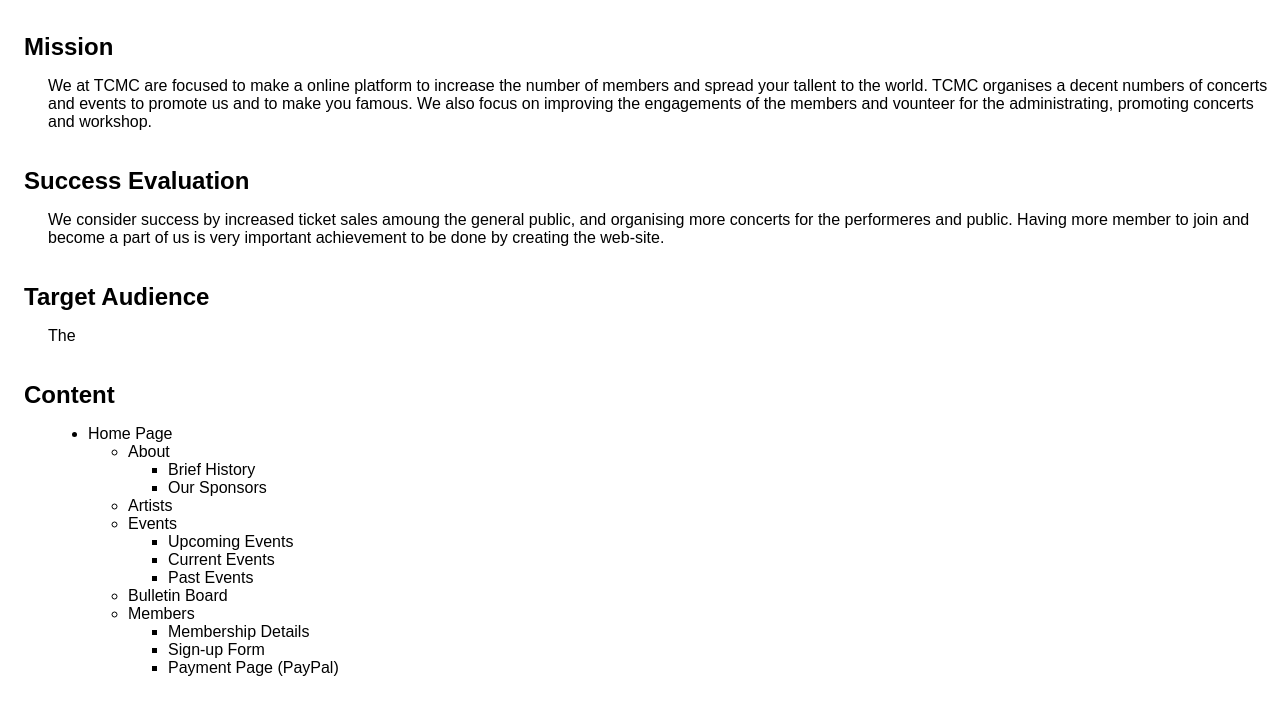
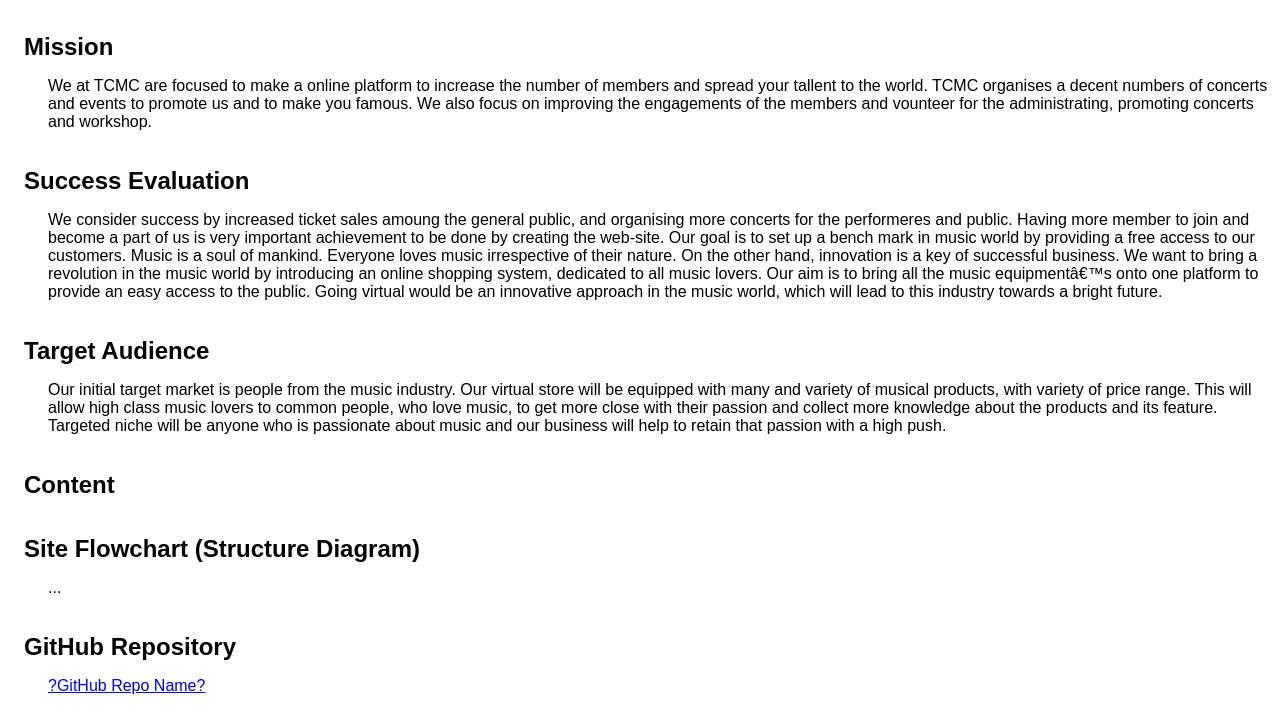
Before and after one commit to Anjasrini/Web-Design-Freaks, a plain HTML site: page plan.html in a window 1280 px wide. Shown: the part 159-875 px from the top of the page. Drawn offline with Linux system fonts and the light colour scheme.

Commit message:
Add files via upload

```diff
--- a/plan.html
+++ b/plan.html
@@ -22,39 +22,19 @@
 <h2>Success Evaluation</h2>
 <p>We consider success by increased ticket sales amoung the general public, and organising more concerts for the performeres and public.
 	Having more member to join and become a part of us is very important achievement to be done by creating the web-site.
+	Our goal is to set up a bench mark in music world by providing a free access to our customers.
+	Music is a soul of mankind. Everyone loves music irrespective of their nature. On the other hand, innovation is a key of successful business. We want to bring a revolution in the music world by introducing an online shopping system, dedicated to all music lovers. Our aim is to bring all the music equipment’s onto one platform to provide an easy access to the public. Going virtual would be an innovative approach in the music world, which will lead to this industry towards a bright future.
+
 </p>
 <h2>Target Audience</h2>
-<p>The  </p>
+<p>Our initial target market is people from the music industry. Our virtual store will be equipped with many and variety of musical products, with variety of 	price range. This will allow high class music lovers to common people, who love music, to get more close with their passion and collect more knowledge about 	the products and its feature. Targeted niche will be anyone who is passionate about music and our business will help to retain that passion with a high push.
+</p>
 <h2>Content</h2>
-<p>
-	<ul>
-		<li>Home Page
-		<ul>
-<li>About
-<ul>
-	<li>Brief History</li>
-	<li>Our Sponsors</li>
-</ul></li>
-<li>Artists</li>
-<li>Events
-<ul>
-<li>Upcoming Events</li>
-<li>Current Events</li>
-<li>Past Events </li>
-	</ul></li>
-	<li>Bulletin Board</li>
-	<li>Members
-	<ul>
-	<li>Membership Details</li>
-	<li>Sign-up Form</li>
-	<li>Payment Page (PayPal) </li>
-	</ul></li>
-	</li></ul></ul>
-</p>
+<p></p>
 <h2>Site Flowchart (Structure Diagram)</h2>
-<p><img src="FC-TCMC.jpeg"></p>
+<p> ...</p>
 <h2>GitHub Repository</h2>
-<p><a href="https://github.com/Anjasrini/Web-Design-Freaks" target="_blank">Web-Design-Freaks</a></p>
+<p><a href="http://github.com/?" target="_blank">?GitHub Repo Name?</a></p>
 <h2>Comps</h2>
 <p>provide links here to your 3 comps (images or HTML pages)</p>
 <ul>
```
Also changed, not shown: about.html (added, +26 -0 lines), index.html (line endings or trailing spaces), styles.css (line endings or trailing spaces).
